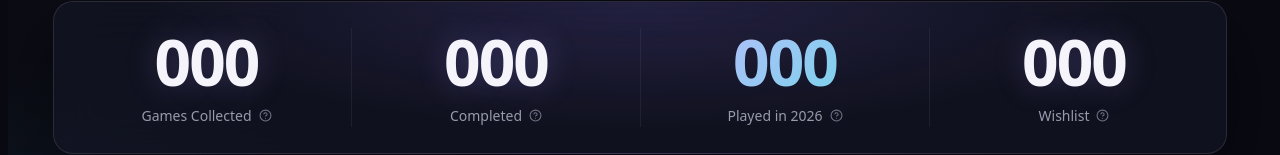
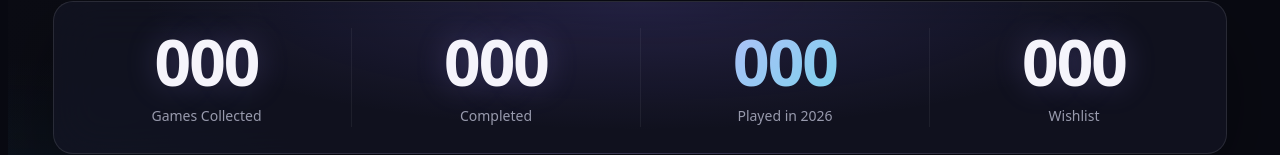
Before and after one commit to synced7x7/lostinsync__, a React (Vite) app: page / in a window 1280 px wide. Shown: the part 647-802 px from the top of the page. Built offline with nearby package versions, Linux system fonts and the light colour scheme.

Commit message:
- removed annoation from dashboard stats

```diff
--- a/src/features/dashboard.tsx
+++ b/src/features/dashboard.tsx
@@ -36,11 +36,11 @@ const SLOTS = [
 const WAVE =
   "M 0 395 C 50 395 50 390 100 390 C 200 390 200 340 300 340 C 400 340 400 300 500 300 C 600 300 600 340 700 340 C 800 340 800 390 900 390 C 950 390 950 395 1000 395";
 
-function BigStat({ value, label, tip, accent }: { value: number; label: string; tip: string; accent?: boolean }) {
+function BigStat({ value, label, accent }: { value: number; label: string; accent?: boolean }) {
   return (
     <div className={`big-stat${accent ? " accent" : ""}`}>
       <strong>{pad(value)}</strong>
-      <span>{label}<i title={tip}><HelpCircle size={13} /></i></span>
+      <span>{label}</span>
     </div>
   );
 }
@@ -177,10 +177,10 @@ export function Dashboard({
       </section>
 
       <section className="stats-strip glass">
-        <BigStat value={data.games.length} label="Games Collected" tip="Every game in your library" />
-        <BigStat value={completed} label="Completed" tip="Games marked as Completed" />
-        <BigStat value={playedThisYear} label={`Played in ${year}`} tip="Games started or finished this year" accent />
-        <BigStat value={wishlist} label="Wishlist" tip="Games on your wishlist" />
+        <BigStat value={data.games.length} label="Games Collected" />
+        <BigStat value={completed} label="Completed" />
+        <BigStat value={playedThisYear} label={`Played in ${year}`} accent />
+        <BigStat value={wishlist} label="Wishlist" />
       </section>
 
       <section className="section">
```
